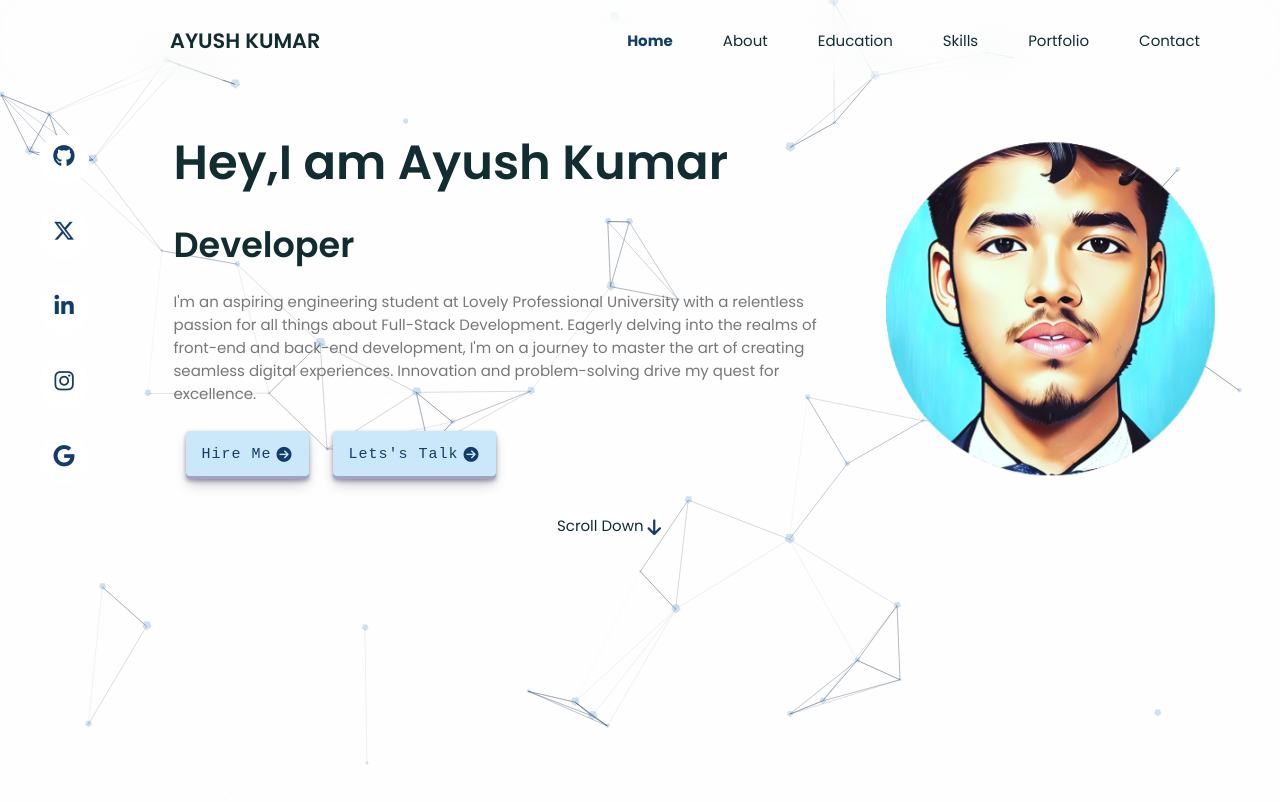
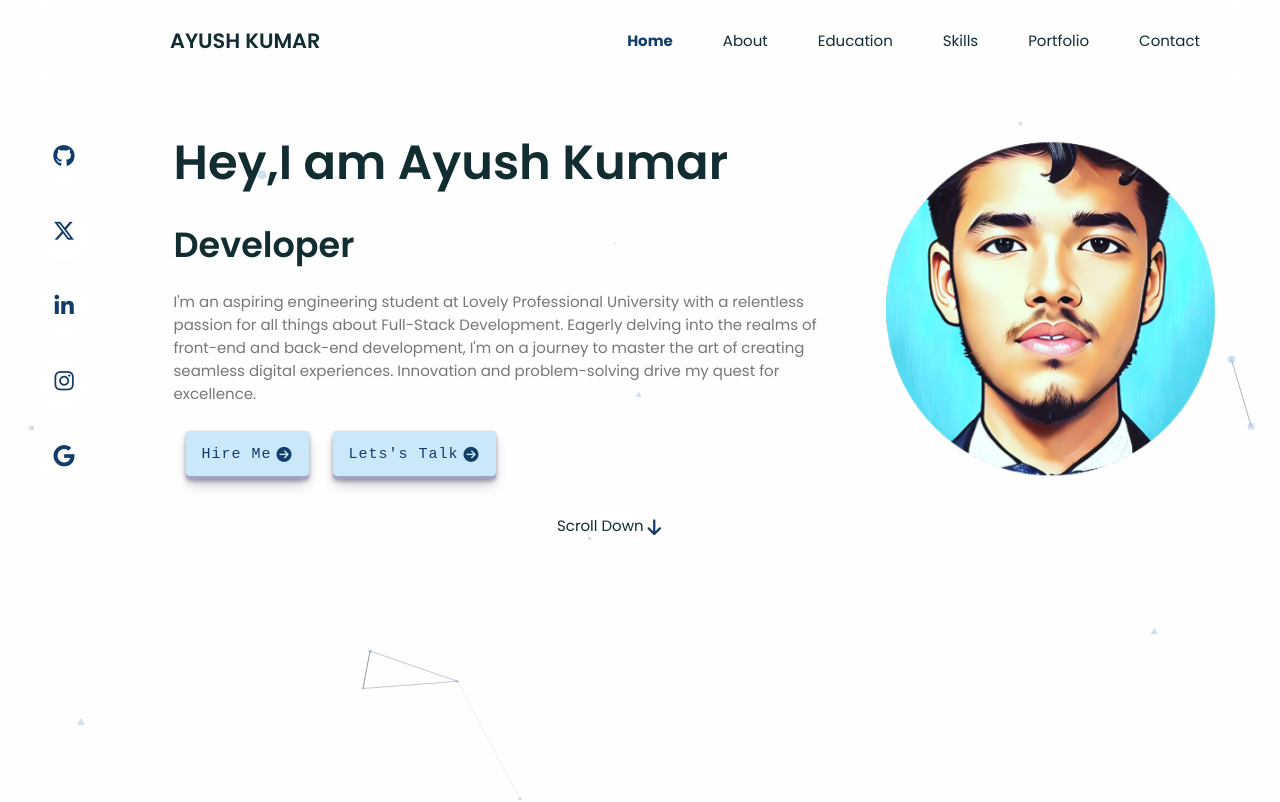
Before and after one commit to Ayush-Kmr/Ayush-Portfolio, a React (Create React App) app: page / in a window 1280 px wide. Shown: the top 802 px of the page. Built offline with nearby package versions, Linux system fonts and the light colour scheme.

Commit message:
Initial Commit

```diff
--- a/src/App.js
+++ b/src/App.js
@@ -48,17 +48,17 @@ function App() {
           },
           particles: {
             number: {
-              value: 40,
+              value: 10,
               density: {
                 enable: true,
-                value_area: 640,
+                value_area: 500,
               },
             },
             color: {
               value: "#1c68bb",
             },
             shape: {
-              type: "polygon",
+              type: ["polygon", "circle", "triangle", "square"],
               stroke: {
                 width: 0,
                 color: "#000000",
--- a/src/Component/Contacts/contacting.css
+++ b/src/Component/Contacts/contacting.css
@@ -46,7 +46,8 @@
 }
 .contact-form input,
 .contact-form textarea {
-  border: none;
+  outline: none;
+  border: none !important;
   color: var(--first-color);
   background: rgba(156, 178, 232, 0.1);
   font-size: var(--normal-font-size);
@@ -162,3 +163,9 @@
     )
     73% 55%/150% 150% no-repeat;
 }
+
+/* input,
+textarea {
+  outline: none !important;
+  border: none !important;
+} */
--- a/src/Component/HeroSection/HeroSection.jsx
+++ b/src/Component/HeroSection/HeroSection.jsx
@@ -1,8 +1,8 @@
 import React from "react";
 import "./herosection.css";
-import { Typewriter, useTypewriter, Cursor } from "react-simple-typewriter";
+import { Typewriter } from "react-simple-typewriter";
 import Icons from "../Header/Icons";
-import zIndex from "@mui/material/styles/zIndex";
+// import zIndex from "@mui/material/styles/zIndex";
 
 const HeroSection = () => {
   return (
@@ -41,6 +41,7 @@ const HeroSection = () => {
             <a
               href="mailto:krayushkumar01@gmail.com"
               target="_blank"
+              rel="noreferrer"
               className="btn button-30"
               id="hire"
             >
@@ -52,6 +53,7 @@ const HeroSection = () => {
             <a
               href="https://t.me/ayushoppenheimer"
               target="_blank"
+              rel="noreferrer"
               className="btn button-30"
             >
               Lets's Talk
```
Also changed, not shown: 1 other file (tests, documents, lock files or other folders).
